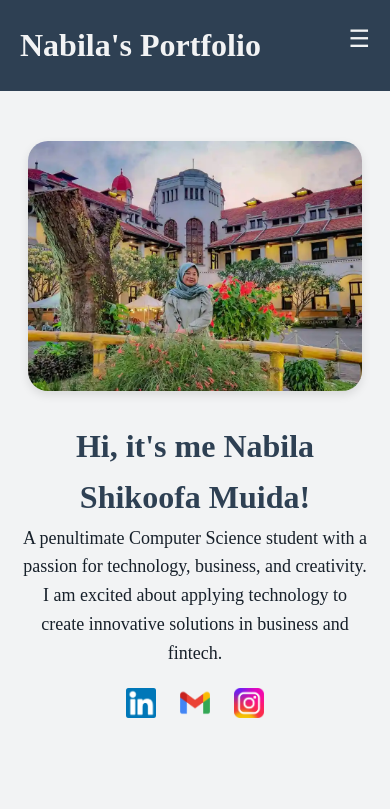
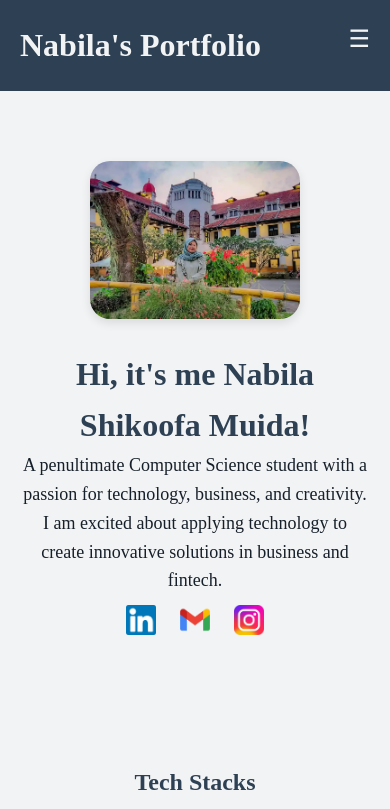
Before and after one commit to nabilashikoofa/WBD-Portfolio-Website, a plain HTML site: page index.html in a window 390 px wide. Shown: the top 809 px of the page. Drawn offline with Linux system fonts and the light colour scheme.

Commit message:
feat : refactor style

```diff
--- a/styles.css
+++ b/styles.css
@@ -26,7 +26,7 @@ body {
     padding: 0 0px;
 }
 
-/* Full-Width Navbar and Footer */
+/* Header and Footer Section */
 header, footer {
     width: 100vw;
     background-color: var(--primary-color);
@@ -91,7 +91,6 @@ nav ul li a:hover::after {
     width: 100%;
 }
 
-/* Hamburger */
 .hamburger {
     display: none;
     cursor: pointer;
@@ -106,6 +105,7 @@ nav ul li a:hover::after {
     display: none;
 }
 
+/* Navbar Responsive*/
 @media (max-width: 768px) {
     nav ul {
         display: none;
@@ -151,7 +151,7 @@ nav ul li a:hover::after {
 }
 
 section {
-    scroll-margin-top: 30px;
+    scroll-margin-top: 40px;
 }
 
 /* Home Section */
@@ -161,6 +161,7 @@ section {
 }
 
 .home-container {
+    flex-basis: 50%;
     display: flex;
     flex-wrap: wrap;
     align-items: center;
@@ -169,40 +170,8 @@ section {
 }
 
 .home-text {
-    flex-basis: 65%;
+    flex-basis: 50%;
     text-align: left;
-}
-
-@media (max-width: 1100px) {
-    .home-container {
-        flex-direction: column;
-        text-align: center;
-        align-items: center;
-    }
-
-    .home-text {
-        flex-basis: 100%;
-        text-align: center;
-    }
-
-    .social-links a img {
-        margin: 10px;
-    }
-}
-
-/* Home */
-.profile-photo {
-    height: 250px;
-    width: auto;
-    border-radius: 20px;
-    overflow: hidden;
-    box-shadow: 0 4px 10px rgba(0, 0, 0, 0.1);
-    transition: transform 0.3s ease, box-shadow 0.3s ease;
-}
-
-.profile-photo:hover {
-    transform: scale(1.05);
-    box-shadow: 0 8px 20px rgba(0, 0, 0, 0.2);
 }
 
 .home-text h1 {
@@ -215,7 +184,23 @@ section {
     font-size: 18px;
 }
 
-/* Social Media Logos */
+/* Profile Photo */
+.profile-photo {
+    height: 40%;
+    width: 40%;
+    border-radius: 20px;
+    overflow: hidden;
+    margin-top:20px;
+    box-shadow: 0 4px 10px rgba(0, 0, 0, 0.1);
+    transition: transform 0.3s ease, box-shadow 0.3s ease;
+}
+
+.profile-photo:hover {
+    transform: scale(1.05);
+    box-shadow: 0 8px 20px rgba(0, 0, 0, 0.2);
+}
+
+/* Social Media */
 .social-links a {
     text-decoration: none;
 }
@@ -232,12 +217,26 @@ section {
     transform: scale(1.1);
 }
 
-/* Tech Stack Section */
-.tech-stacks h2,.projects h2 {
+/* Main */
+.tech-stacks h2,.projects h2, .gallery h2 {
     text-align: center;
     padding: 10px 10px;
+    color: var(--primary-color);
 }
 
+.projects, .gallery {
+    padding: 50px 20px;
+    background-color: var(--secondary-color);
+}
+
+.project-item img, .gallery-grid img {
+    width: 100%;
+    height: auto;
+    margin-bottom: 10px;
+    border-radius: 10px;
+}
+
+/* Tech Stack Section */
 .tech-stacks {
     padding: 50px 25%;
     background-color: var(--secondary-color);
@@ -261,12 +260,7 @@ section {
     box-shadow: 0 8px 16px rgba(0, 0, 0, 0.15);
 }
 
-/* Projects & Gallery */
-.projects, .gallery {
-    padding: 50px 20px;
-    background-color: var(--secondary-color);
-}
-
+/* Projects Section */
 .projects-grid, .gallery-grid {
     display: grid;
     gap: 20px;
@@ -290,13 +284,6 @@ section {
     box-shadow: 0 8px 20px rgba(0, 0, 0, 0.1);
 }
 
-.project-item img, .gallery-grid img {
-    width: 100%;
-    height: auto;
-    margin-bottom: 10px;
-    border-radius: 10px;
-}
-
 /* Gallery Section */
 .gallery-grid {
     grid-template-columns: repeat(4, 1fr);
@@ -312,7 +299,28 @@ section {
     box-shadow: 0 8px 16px rgba(0, 0, 0, 0.15);
 }
 
+/* Main Responsive */
 @media (max-width: 1024px) {
+    .home-container {
+        flex-direction: column;
+        text-align: center;
+        align-items: center;
+    }
+
+    .home-text {
+        flex-basis: 100%;
+        text-align: center;
+    }
+
+    .social-links a img {
+        margin: 10px;
+    }
+
+    .profile-photo {
+        height: 60%;
+        width: 60%;
+    }
+
     .projects-grid {
         grid-template-columns: repeat(2, 1fr);
     }
```
Also changed, not shown: index.html (+2 -6 lines).
